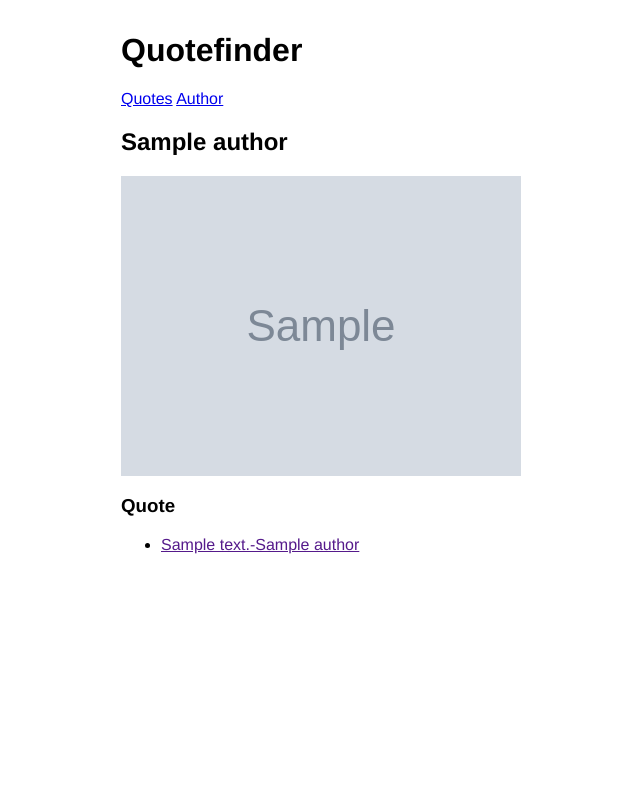
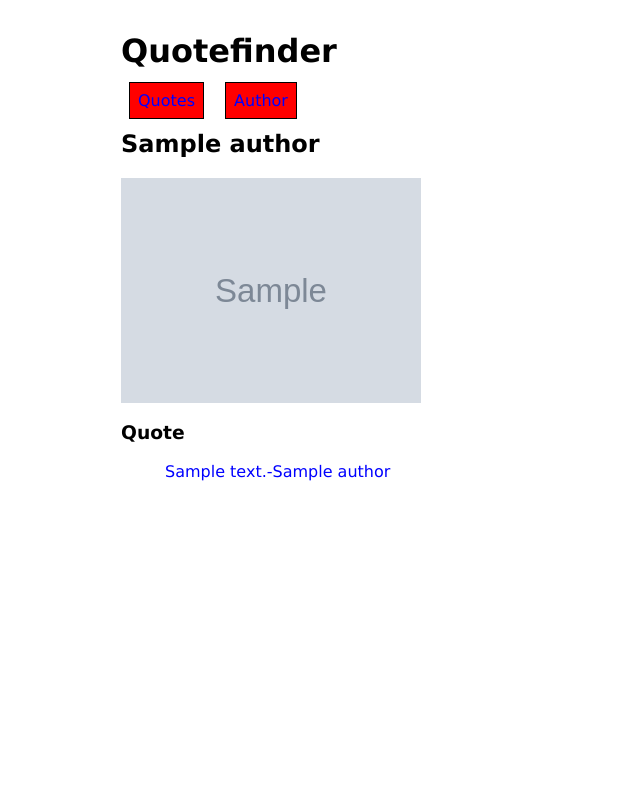
Before and after one commit to Esquip17/quotefinder, a Django app: page /author/1 in a window 1280 px wide. Shown: the whole page, without its empty margins (119-759 px from the left). Run offline with Django 3.2, Linux system fonts and the light colour scheme; tables that the repository leaves empty hold one stand-in row (values such as "Sample post"); grey boxes marked "Sample" are stand-in pictures.

Commit message:
fixed files

```diff
--- a/quotefinder/static/css/quotefinder.css
+++ b/quotefinder/static/css/quotefinder.css
@@ -1,6 +1,38 @@
 body {
-  font-family: "Helvetica Neue", sans-serif;
+  font-family: Verdana, Geneva, Tahoma, sans-serif;
   max-width: 50em;
   margin: auto;
   padding: 2em 1em;
 }
+img {
+  min-width: 200px;
+  min-height: 200px;
+  max-width: 300px;
+  max-height: 300px;
+}
+nav a {
+  border: 1px solid black;
+  margin: 0.5em;
+  padding: 0.5em;
+  background-color: red;
+}
+nav a:hover {
+  background-color: orange;
+  color: blue;
+}
+a,
+a:visited {
+  text-decoration: none;
+  color: blue;
+}
+
+a:hover {
+  background-color: #ccc;
+}
+
+ul {
+  list-style-type: none;
+}
+li {
+  margin: 0.25em;
+}
--- a/quotefinder_app/templates/quotefinder_app/base.html
+++ b/quotefinder_app/templates/quotefinder_app/base.html
@@ -8,8 +8,8 @@
   <body>
     <h1>Quotefinder</h1>
     <nav>
-      <a href="/quotes">Quotes</a>
-      <a href="/authors">Author</a>
+      <a href="/quote">Quotes</a>
+      <a href="/author">Author</a>
     </nav>
     {% block content %} {% endblock %}
   </body>
--- a/quotefinder_app/urls.py
+++ b/quotefinder_app/urls.py
@@ -9,6 +9,6 @@ urlpatterns = [
     path('quote/<int:pk>', views.quote_detail, name='quote_detail'),
     path('author', views.author_list, name='author_list'),
     path('quote', views.quote_list, name='quote_list'),
-
+    path('', views.author_list, name='home')
 
 ]
--- a/quotefinder_app/views.py
+++ b/quotefinder_app/views.py
@@ -21,3 +21,8 @@ def author_detail(request, pk):
 def quote_detail(request, pk):
     quote = Quote.objects.get(id=pk)
     return render(request, 'quotefinder_app/quote_detail.html', {'quote': quote})
+
+
+def home(request, pk):
+    home = Author.object.get(id=pk)
+    return render(request, 'quotefinder_app/author_list.html',)
```
Also changed, not shown: quotefinder_app/templates/quotefinder_app/quote_list.html (+1 -13 lines).
